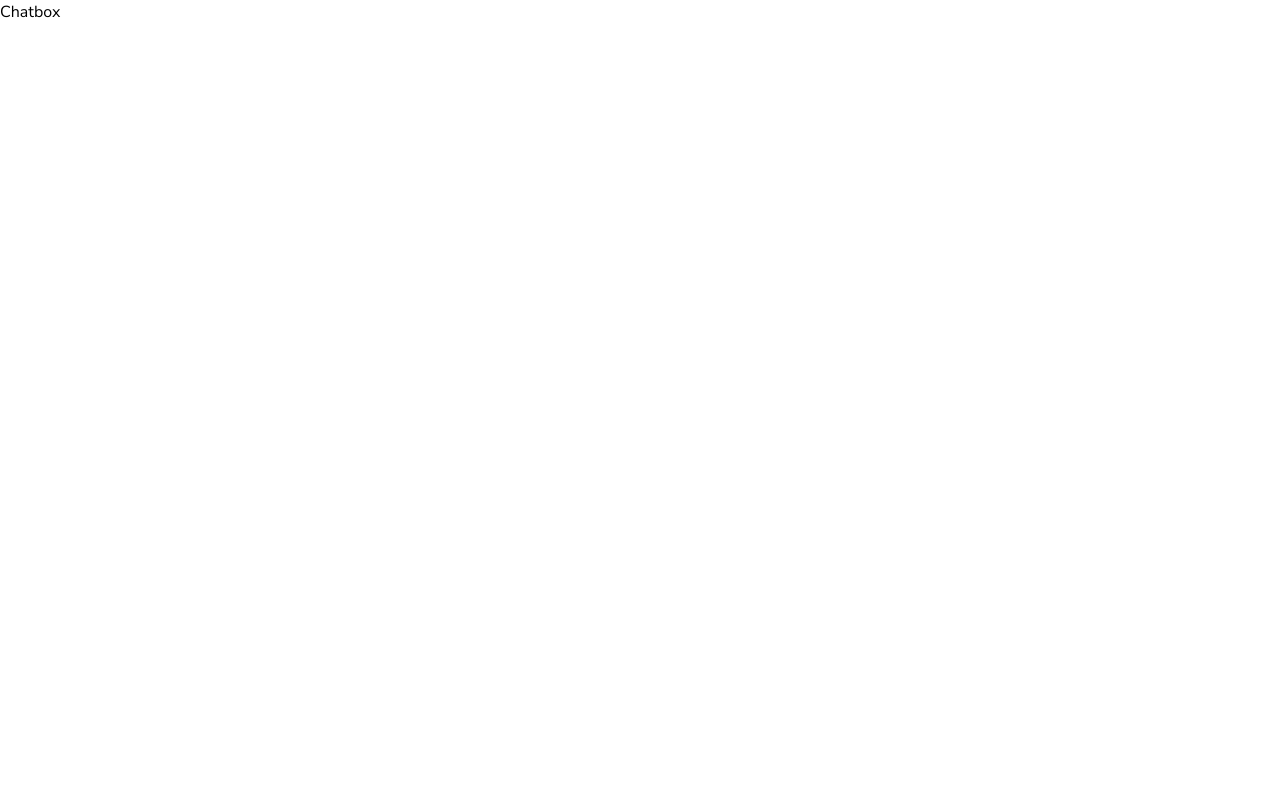
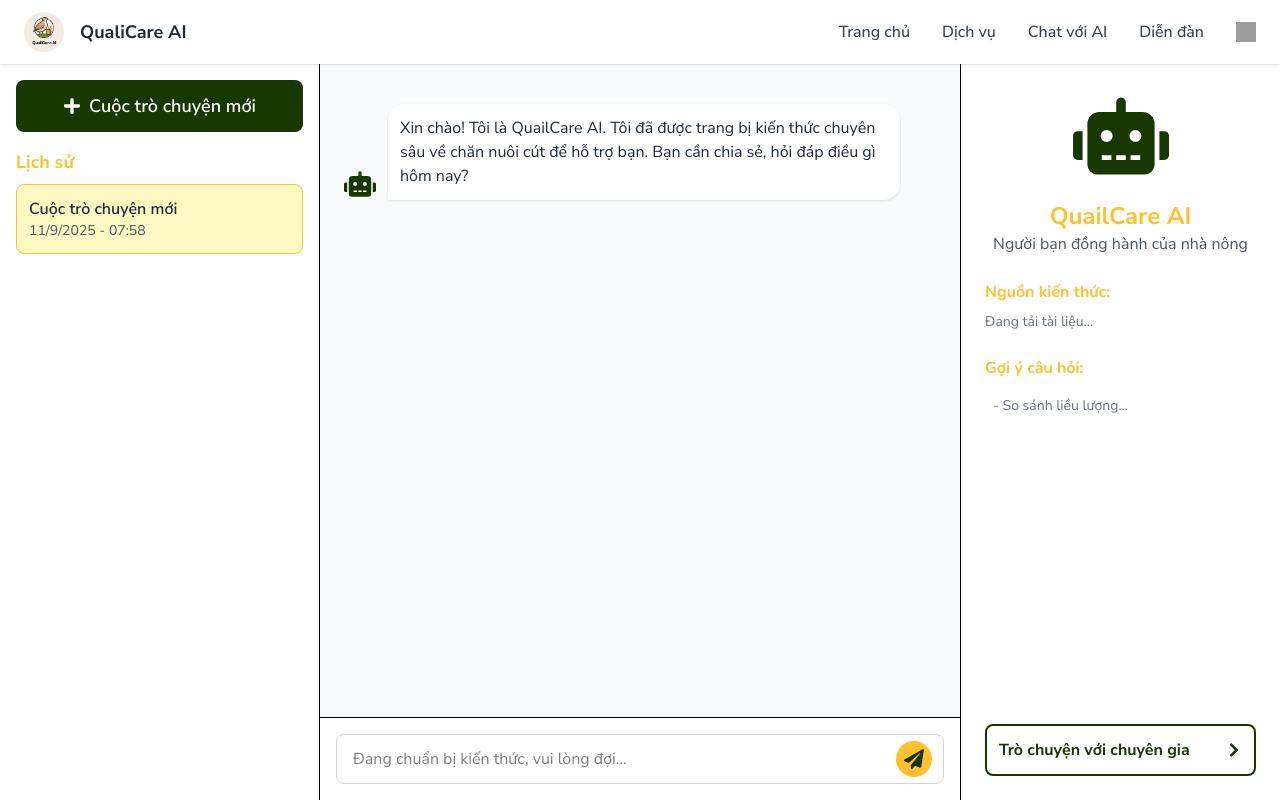
Before and after one commit to DuyITLOR/QualiCare_AI, a React (Vite) app in the folder client/: page /chatbox in a window 1280 px wide. Built offline with nearby package versions, Linux system fonts and the light colour scheme; grey boxes are pictures that could not be loaded.

Commit message:
Add initial chatbot page

```diff
--- a/client/src/Pages/Chatbox.jsx
+++ b/client/src/Pages/Chatbox.jsx
@@ -1,9 +1,107 @@
-import React from 'react'
+import React, { useState, useEffect, useRef } from 'react';
+import { FaPlus, FaPaperPlane, FaRobot, FaUserCircle, FaChevronRight } from 'react-icons/fa';
+import Header from '../Components/header';
 
 const Chatbox = () => {
+  const [messages, setMessages] = useState([
+    {
+      id: 1,
+      text: "Xin chào! Tôi là QuailCare AI. Tôi đã được trang bị kiến thức chuyên sâu về chăn nuôi cút để hỗ trợ bạn. Bạn cần chia sẻ, hỏi đáp điều gì hôm nay?",
+      sender: 'bot'
+    }
+  ]);
+  const [input, setInput] = useState('');
+  const chatEndRef = useRef(null);
+
+  const scrollToBottom = () => {
+    chatEndRef.current?.scrollIntoView({ behavior: "smooth" });
+  };
+
+  useEffect(scrollToBottom, [messages]);
+
+  const handleSend = (e) => {
+    e.preventDefault();
+    if (input.trim()) {
+      const userMessage = { id: Date.now(), text: input, sender: 'user' };
+      const botResponse = { id: Date.now() + 1, text: "Tính năng đang được phát triển.", sender: 'bot' };
+
+      setMessages(prev => [...prev, userMessage, botResponse]);
+      setInput('');
+    }
+  };
+
   return (
-    <div>Chatbox</div>
-  )
-}
+    <div className="flex flex-col h-screen bg-gray-100 pt-16">
+      <Header />
+      <div className="flex flex-grow overflow-hidden">
+        {/* Left Sidebar - Chat History */}
+        <aside className="w-1/4 bg-white border-r p-4 flex flex-col">
+          <button className="flex items-center justify-center gap-2 w-full p-3 mb-4 text-lg font-semibold bg-[#193701] text-white rounded-lg hover:bg-green-900 transition-colors">
+            <FaPlus /> Cuộc trò chuyện mới
+          </button>
+          <h2 className="text-lg font-bold text-[#ffc130] mb-2">Lịch sử</h2>
+          <div className="flex-grow overflow-y-auto">
+            <div className="p-3 bg-yellow-100 border border-[#ffc130] rounded-lg cursor-pointer">
+              <p className="font-semibold text-gray-800 truncate">Cuộc trò chuyện mới</p>
+              <p className="text-sm text-gray-600">{new Date().toLocaleDateString('vi-VN')} - {new Date().toLocaleTimeString('vi-VN', { hour: '2-digit', minute: '2-digit' })}</p>
+            </div>
+          </div>
+        </aside>
 
-export default Chatbox
+        {/* Center - Chat Area */}
+        <main className="w-2/4 flex flex-col bg-gray-50">
+          <div className="flex-grow p-6 overflow-y-auto">
+            {messages.map(msg => (
+              <div key={msg.id} className={`flex items-end gap-3 my-4 ${msg.sender === 'user' ? 'justify-end' : 'justify-start'}`}>
+                {msg.sender === 'bot' && <FaRobot className="w-8 h-8 text-[#193701]" />}
+                <div className={`max-w-lg p-3 rounded-2xl ${msg.sender === 'user' ? 'bg-[#193701] text-white rounded-br-none' : 'bg-white text-gray-800 rounded-bl-none shadow-sm'}`}>
+                  <p>{msg.text}</p>
+                </div>
+                {msg.sender === 'user' && <FaUserCircle className="w-8 h-8 text-gray-400" />}
+              </div>
+            ))}
+            <div ref={chatEndRef} />
+          </div>
+          <div className="p-4 bg-white border-t">
+            <form onSubmit={handleSend} className="relative">
+              <input
+                type="text"
+                value={input}
+                onChange={(e) => setInput(e.target.value)}
+                placeholder="Đang chuẩn bị kiến thức, vui lòng đợi..."
+                className="w-full py-3 pl-4 pr-14 border border-gray-300 rounded-lg focus:outline-none focus:ring-2 focus:ring-[#ffc130]"
+              />
+              <button type="submit" className="absolute right-3 top-1/2 -translate-y-1/2 p-2 bg-[#ffc130] text-[#193701] rounded-full hover:bg-yellow-500 transition-colors">
+                <FaPaperPlane className="w-5 h-5" />
+              </button>
+            </form>
+          </div>
+        </main>
+
+        {/* Right Sidebar - AI Info */}
+        <aside className="w-1/4 bg-white border-l p-6 flex flex-col items-center text-center">
+            <FaRobot className="w-24 h-24 text-[#193701] mb-4" />
+            <h2 className="text-2xl font-bold text-[#ffc130]">QuailCare AI</h2>
+            <p className="text-gray-600 mb-6">Người bạn đồng hành của nhà nông</p>
+
+            <div className="w-full text-left mb-6">
+                <h3 className="font-bold text-[#ffc130] mb-2">Nguồn kiến thức:</h3>
+                <p className="text-sm text-gray-500">Đang tải tài liệu...</p>
+            </div>
+
+            <div className="w-full text-left mb-6">
+                <h3 className="font-bold text-[#ffc130] mb-2">Gợi ý câu hỏi:</h3>
+                <p className="text-sm text-gray-500 p-2 rounded-md hover:bg-gray-100 cursor-pointer">- So sánh liều lượng...</p>
+            </div>
+
+            <button className="w-full mt-auto p-3 border-2 border-[#193701] text-[#193701] font-bold rounded-lg flex justify-between items-center hover:bg-[#193701] hover:text-white transition-colors">
+                Trò chuyện với chuyên gia
+                <FaChevronRight />
+            </button>
+        </aside>
+      </div>
+    </div>
+  );
+};
+
+export default Chatbox;
--- a/client/src/Pages/Forum.jsx
+++ b/client/src/Pages/Forum.jsx
@@ -63,7 +63,7 @@ const Forum = () => {
       {/* Search + Create Post */}
       <div className="bg-white border-b">
         <div className="max-w-7xl mx-auto flex justify-between items-center py-6 px-6">
-          <h2 className="text-2xl font-bold text-[#854836]">Diễn đàn QuailCare AI</h2>
+          <h2 className="text-2xl font-bold text-[#ffc130]">Diễn đàn QuailCare AI</h2>
           <div className="flex items-center gap-4">
             <div className="relative">
               <FaSearch className="absolute left-3 top-1/2 -translate-y-1/2 text-gray-400" />
@@ -73,39 +73,39 @@ const Forum = () => {
                 className="pl-10 pr-4 py-2 border border-gray-300 rounded-lg w-64"
               />
             </div>
-            <button className="bg-[#FFB22C] text-white px-4 py-2 rounded-lg">Tạo bài viết</button>
+            <button className="bg-[#193701] text-white px-4 py-2 rounded-lg">Tạo bài viết</button>
           </div>
         </div>
       </div>
 
       {/* Categories */}
       <div className="max-w-7xl mx-auto py-8 px-6">
-        <h3 className="flex items-center gap-2 text-xl font-bold text-[#854836] mb-4">
+        <h3 className="flex items-center gap-2 text-xl font-bold text-[#ffc130] mb-4">
           <FaRegCommentDots /> Danh mục diễn đàn
         </h3>
         {forumCategories.map(cat => (
           <div key={cat.id} className="bg-white p-4 mb-4 rounded-lg shadow-sm flex justify-between">
             <div>
-              <h4 className="text-lg font-semibold text-[#854836]">{cat.title}</h4>
+              <h4 className="text-lg font-semibold text-[#ffc130]">{cat.title}</h4>
               <p className="text-gray-600">{cat.description}</p>
               <p className="text-sm text-gray-500">{cat.topics} chủ đề • {cat.posts} bài viết</p>
             </div>
             <div className="text-right text-sm">
               <p>{cat.lastPost}</p>
-              <p className="font-medium text-[#854836]">{cat.lastUser}</p>
+              <p className="font-medium text-[#ffc130]">{cat.lastUser}</p>
             </div>
           </div>
         ))}
 
         {/* Recent Posts */}
-        <h3 className="flex items-center gap-2 text-xl font-bold text-[#854836] mt-8 mb-4">
+        <h3 className="flex items-center gap-2 text-xl font-bold text-[#ffc130] mt-8 mb-4">
           <FaClock /> Bài viết gần đây
         </h3>
         {recentPosts.map(post => (
           <div key={post.id} className="bg-white p-4 mb-2 rounded-lg shadow-sm hover:bg-gray-50">
             <div className="flex justify-between items-start">
               <div>
-                <h4 className="font-medium text-[#854836] flex items-center gap-2">
+                <h4 className="font-medium text-[#ffc130] flex items-center gap-2">
                   {post.isPinned && <FaThumbtack className="text-orange-500" />}
                   {post.title}
                 </h4>
@@ -124,7 +124,7 @@ const Forum = () => {
 
       {/* Floating Button */}
       <div className="fixed bottom-8 right-8">
-        <button className="bg-[#854836] w-14 h-14 rounded-full shadow-lg flex items-center justify-center">
+        <button className="bg-[#193701] w-14 h-14 rounded-full shadow-lg flex items-center justify-center">
           <FaPhone className="text-white w-6 h-6" />
         </button>
       </div>
--- a/package.json
+++ /dev/null
@@ -1,5 +0,0 @@
-{
-  "dependencies": {
-    "react-icons": "^5.5.0"
-  }
-}
```
Also changed, not shown: 1 other file (tests, documents, lock files or other folders).
